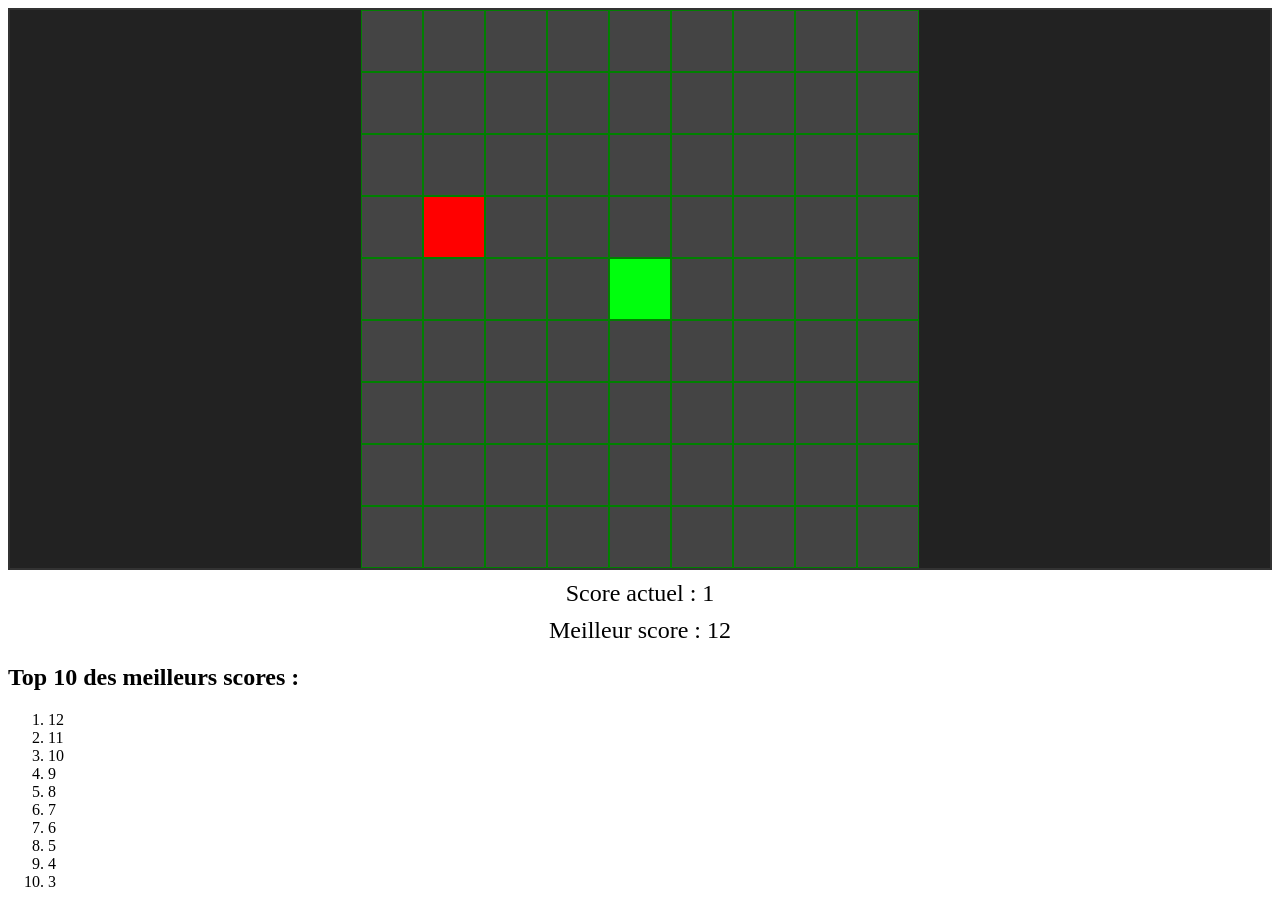
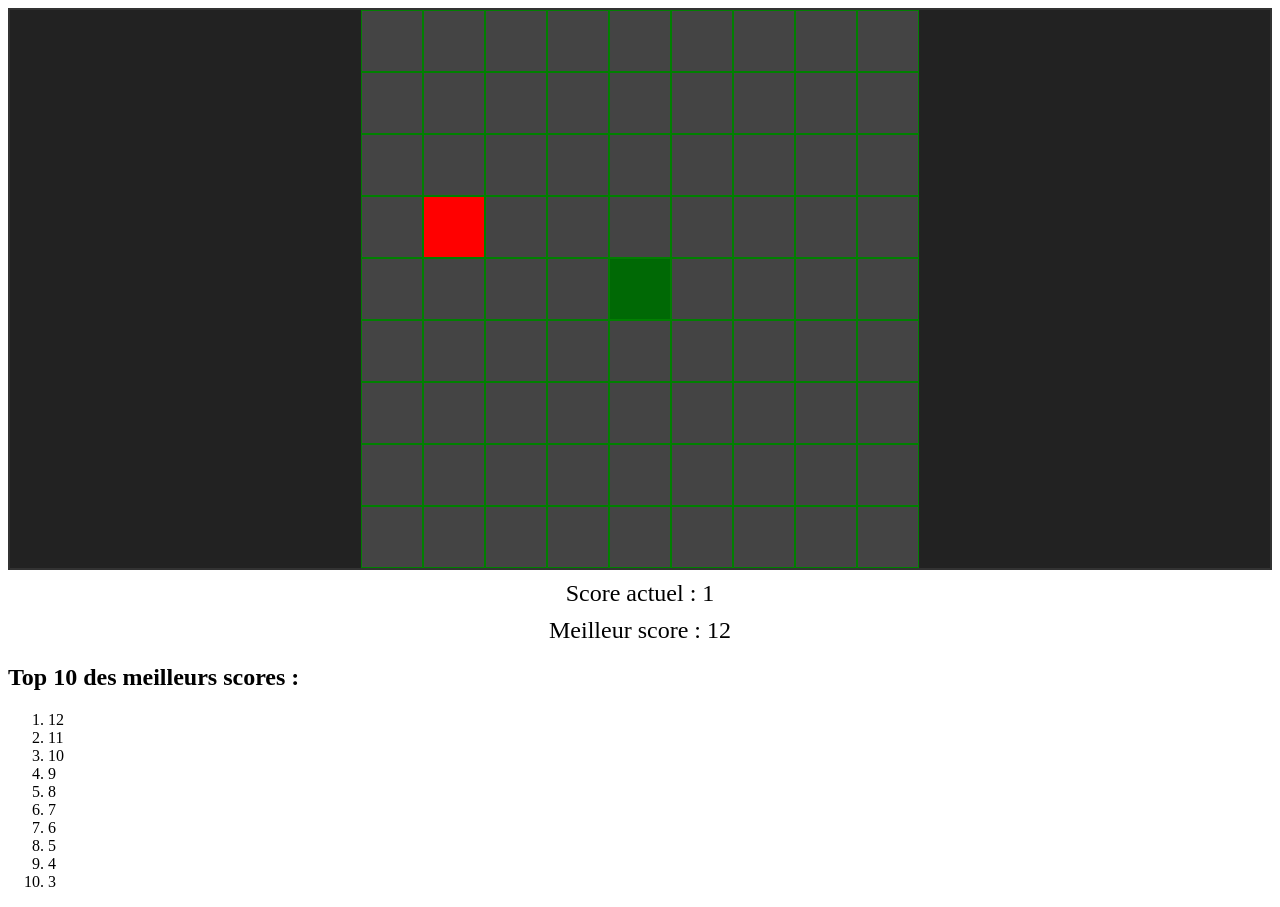
Before and after one commit to acecor-cotep/cotep-snake, a Vue app in the folder snake/: page / in a window 1280 px wide. Built offline with nearby package versions, Linux system fonts and the light colour scheme.

Commit message:
:sparkles: Changement de couleur pour la tete du snake

```diff
--- a/snake/src/components/Game.vue
+++ b/snake/src/components/Game.vue
@@ -5,7 +5,7 @@
           v-for="(cell, colIndex) in row"
           :key="colIndex"
           class="cell"
-          :class="{ snake: cell === 'snake', food: cell === 'food' }"
+          :class="{ snake: cell === 'snake', food: cell === 'food', head: cell === 'head'}"
         ></div>
       </div>
     </div>
@@ -186,8 +186,14 @@
           }
         }
 
-        this.snake.forEach((element) => {
-          this.grid[element.row][element.col] = 'snake';
+        this.snake.forEach((element,index) => {
+            if(index === 0) {
+                this.grid[element.row][element.col] = 'head';
+            }
+            else {
+                this.grid[element.row][element.col] = 'snake';
+            }
+
         });
       },
 
@@ -206,6 +212,10 @@
 
         this.food.push({ row: foodRow, col: foodCol });
         this.grid[foodRow][foodCol] = 'food';
+      },
+
+      isSnakeHead(row,col) {
+        return row === this.snake[0].row && col === this.snake[0].col;
       },
 
       resetGame() {
@@ -239,6 +249,10 @@
     background-color: #00ff0d;
   }
 
+  .head {
+    background-color: #006905;
+  }
+
   .food {
     background-color: #ff0000;
   }
```
